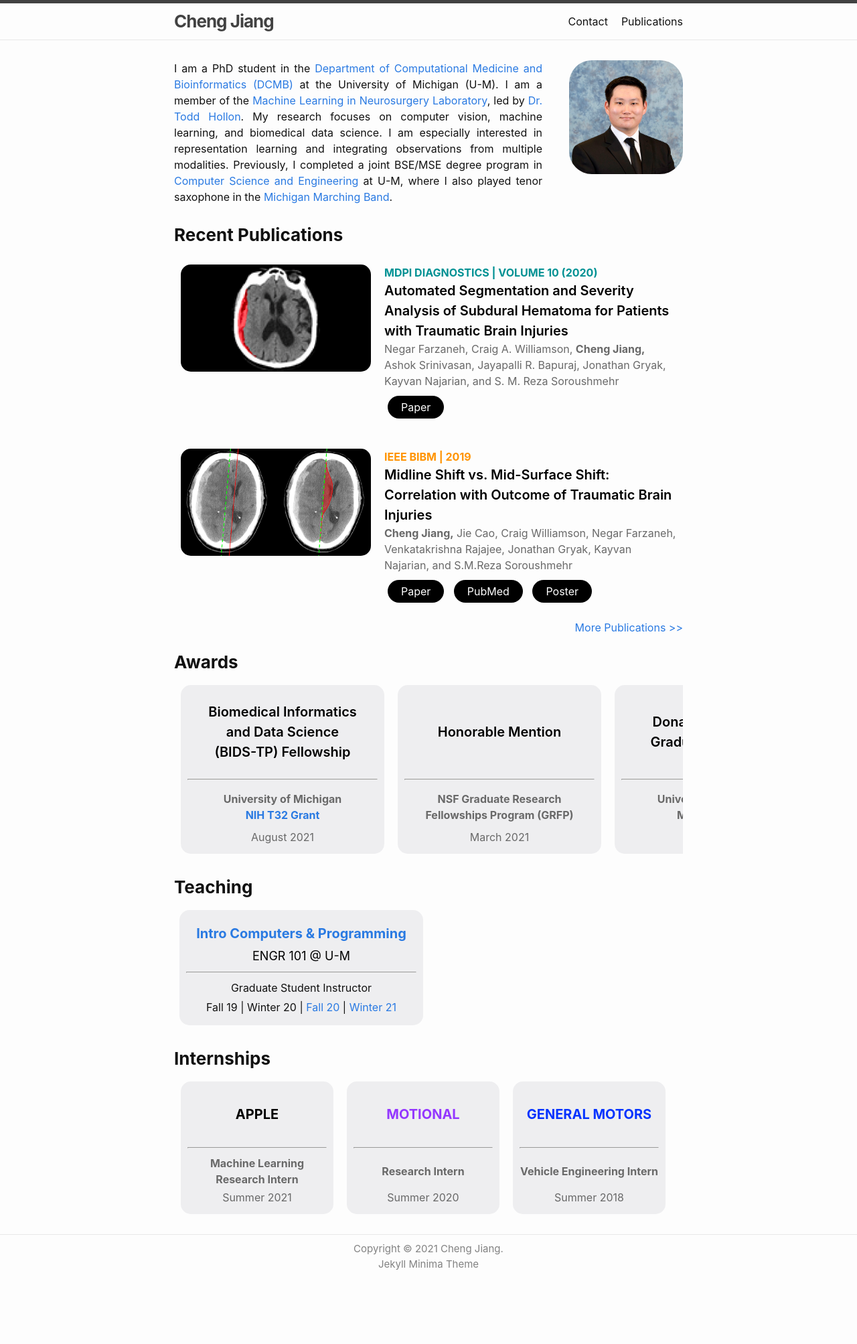
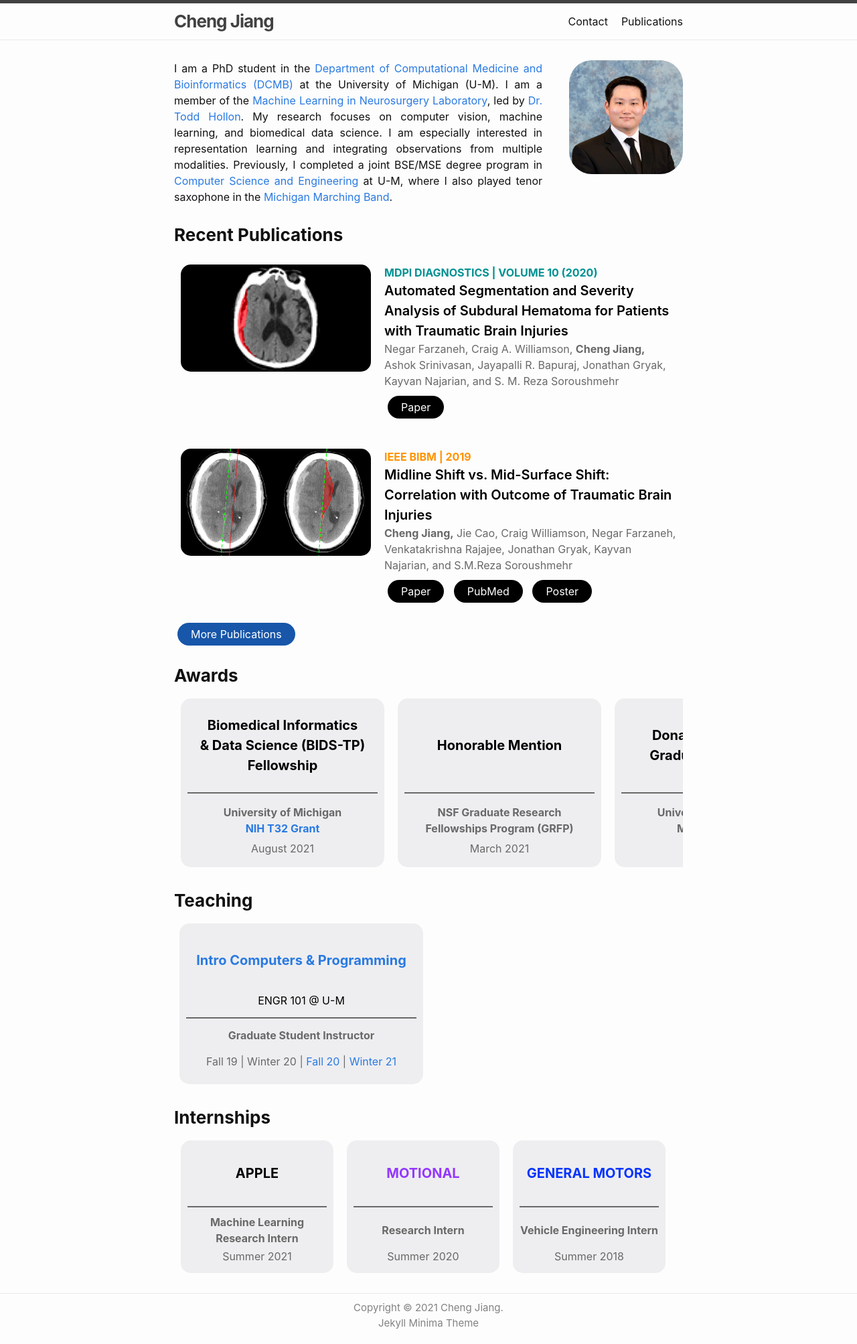
Before and after one commit to chengjia63/chengjia63.github.io, a Jekyll site: the page built from index.md, in a window 1280 px wide. Shown: the whole page at 67% size. Built offline with Jekyll 4.4.1, drawn with Linux system fonts in a browser that asks for light colours; before the commit the page ends 1919 px from its top, so only the background shows below that.

Commit message:
teaching styling and started using data for internships

```diff
--- a/_layouts/index.html
+++ b/_layouts/index.html
@@ -64,33 +64,42 @@
                 Soroushmehr
             </p>
             <div class="pill">
-                <a href="https://ieeexplore.ieee.org/document/8983159">Paper</a>
-                <a href="https://pubmed.ncbi.nlm.nih.gov/33569243/">PubMed</a>
-                <a href="/assets/posters/jiang2019midline.pdf">Poster</a>
+                <a class="pill" href="https://ieeexplore.ieee.org/document/8983159">Paper</a>
+                <a class="pill" href="https://pubmed.ncbi.nlm.nih.gov/33569243/">PubMed</a>
+                <a class="pill" href="/assets/posters/jiang2019midline.pdf">Poster</a>
             </div>
         </div>
     </div>
+    <div class="pill">
+        <a style="background-color: #1756a9" href="/publications">More Publications</a>
+    </div>
 
-    <p style="text-align:right;"><a href="/publications.html">More Publications >></a></p>
 
     <h3 style="font-weight:bold;">Awards</h3>
+    <div class="awards">
         <div class="awardcard">
-        <div class="awardonecard">
             <div class="awardname">
-                <a class="publication" href="https://bids-tp.umich.edu/home">Biomedical Informatics<br>and Data Science<br>(BIDS-TP) Fellowship</a>
-            </div><hr>
-            <div class="awarder"><div>
+                <a class="award" href="https://bids-tp.umich.edu/home">Biomedical Informatics<br>&amp; Data
+                    Science (BIDS-TP) Fellowship</a>
+            </div>
+            <hr style="height:2px;border-width:0;color:#696969;background-color:#696969">
+            <div class="awarder">
+                <div>
                     University of Michigan<br>
                     <a href="https://reporter.nih.gov/project-details/10204560">NIH T32 Grant</a>
-            </div></div>
+                </div>
+            </div>
             <div class="awardtime">
                 August 2021
             </div>
         </div>
-        <div class="awardonecard">
+        <div class="awardcard">
             <div class="awardname">
-                <a class="publication" href="https://cse.engin.umich.edu/stories/six-cse-students-recognized-by-nsf-graduate-research-fellowship-program">Honorable Mention</a>
-            </div><hr>
+                <a class="award"
+                    href="https://cse.engin.umich.edu/stories/six-cse-students-recognized-by-nsf-graduate-research-fellowship-program">Honorable
+                    Mention</a>
+            </div>
+            <hr style="height:2px;border-width:0;color:#696969;background-color:#696969">
             <div class="awarder">
                 NSF Graduate Research<br>Fellowships Program (GRFP)
             </div>
@@ -98,10 +107,12 @@
                 March 2021
             </div>
         </div>
-        <div class="awardonecard">
+        <div class="awardcard">
             <div class="awardname">
-                <a class="publication" href="https://www.michiganmarchingband.com/endowed-funds">Donald R. Shepherd<br>Graduate Fellowship</a>
-            </div><hr>
+                <a class="award" href="https://www.michiganmarchingband.com/endowed-funds">Donald R.
+                    Shepherd<br>Graduate Fellowship</a>
+            </div>
+            <hr style="height:2px;border-width:0;color:#696969;background-color:#696969">
             <div class="awarder">
                 University of Michigan<br>Marching Band
             </div>
@@ -109,10 +120,13 @@
                 May 2019
             </div>
         </div>
-        <div class="awardonecard">
+        <div class="awardcard">
             <div class="awardname">
-                <a class="publication" href="https://ece.engin.umich.edu/stories/2018-19-undergraduate-student-awards">Outstanding<br>Research Award</a>
-            </div><hr>
+                <a class="award"
+                    href="https://ece.engin.umich.edu/stories/2018-19-undergraduate-student-awards">Outstanding<br>Research
+                    Award</a>
+            </div>
+            <hr style="height:2px;border-width:0;color:#696969;background-color:#696969">
             <div class="awarder">
                 University of Michigan<br>EECS Department
             </div>
@@ -120,10 +134,11 @@
                 March 2019
             </div>
         </div>
-        <div class="awardonecard">
+        <div class="awardcard">
             <div class="awardname">
-                <a class="publication" href="https://honors.umich.edu/awards.php">James B. Angell Scholar</a>
-            </div><hr>
+                <a class="award" href="https://honors.umich.edu/awards.php">James B. Angell Scholar</a>
+            </div>
+            <hr style="height:2px;border-width:0;color:#696969;background-color:#696969">
             <div class="awarder">
                 University of Michigan
             </div>
@@ -133,40 +148,33 @@
         </div>
     </div>
     <h3 style="font-weight:bold;">Teaching</h3>
-    <div class="teachcard">
-        <div class="oneclass">
-            <h4 style="font-weight: bold; color:#000000;"><a
-                    href="https://adue.engin.umich.edu/engineering-101-introduction-to-computers-and-programming/">Intro
-                    Computers & Programming</a></h4>
-            <h5 style="color:#000000; margin-top:0px">ENGR 101 @ U-M</h5>
-            <hr>
-            <p>Graduate Student Instructor</p>
+    <div class="teaching">
+        <div class="classcard">
+            <div class="tclassname"><a
+                    href="https://adue.engin.umich.edu/engineering-101-introduction-to-computers-and-programming/">
+                    Intro Computers & Programming
+                </a></div>
+            <div class="tinstu">ENGR 101 @ U-M</div>
+            <hr style="height:2px;border-width:0;color:#696969;background-color:#696969">
+            <div class="ttitle">Graduate Student Instructor</div>
+            <div class="ttime">
                 <p>Fall 19 | Winter 20 | <a href="https://engr101staff.github.io/engr101.org/archive/f20_site.html">Fall
                         20</a> | <a href="https://engr101staff.github.io/engr101.org/archive/w21_site.html">Winter
                         21</a></p>
             </div>
         </div>
+    </div>
     <h3 style="font-weight:bold;">Internships</h3>
+    <div class="industry">
+        {% for i in site.data.internships %}
         <div class="indcard">
-        <div class="indonecard">
-            <div class="industryemployer" style="color:#000000;">APPLE</div>
-            <hr>
-            <div class="industryjobtitle">Machine Learning<br>Research Intern</div>
-            <div class="industrytime">Summer 2021</div>
+            <div class="indemp" style="color:#{{ i.color }};">
+                {{ i.employer }}
             </div>
-
-        <div class="indonecard">
-            <div class="industryemployer" style="color:#9437FF;">MOTIONAL</div>
-            <hr>
-            <div class="industryjobtitle">Research Intern</div>
-            <div class="industrytime">Summer 2020</div>
+            <hr class="cardiv">
+            <div class="indtitle">{{ i.title }}</div>
+            <div class="indtime">{{ i.time }}</div>
         </div>
-
-        <div class="indonecard">
-            <div class="industryemployer" style="color:#0433FF;">GENERAL MOTORS</div>
-            <hr>
-            <div class="industryjobtitle">Vehicle Engineering Intern</div>
-            <div class="industrytime">Summer 2018</div>
+        {% endfor %}
     </div>
 </div>
-</div>
--- a/_sass/minima/_base.scss
+++ b/_sass/minima/_base.scss
@@ -133,7 +133,7 @@
   }
 }
 
-a.publication {
+a.publication, a.award {
   color: #000000;
   text-decoration: none;
   font-weight: 600;
@@ -155,6 +155,12 @@
       text-decoration: underline;
     }
   }
+}
+a.publication{
+  font-weight: 600;
+}
+a.award {
+  font-weight: bold;
 }
 
 
--- a/_sass/minima/_layout.scss
+++ b/_sass/minima/_layout.scss
@@ -397,56 +397,14 @@
     }
 }
 
-.teachcard {
-  display: flex;
-  overflow-x: scroll;
-  flex-direction: row;
-  padding-top: $spacing-unit;
-  padding-bottom: $spacing-unit;
-}
-.teachcard .oneclass {
-  min-width: 48%;
-  width: 48%;
-  text-align: center;
-  margin-right: 1%;
-  margin-left: 1%;
-  padding-right: $spacing-unit;
-  padding-left: $spacing-unit;
-  padding-top: $spacing-unit;
-  padding-bottom: $spacing-unit;
-  border-radius: 15px;
-  background-color:#eeeef0;
-}
-@media only screen and (max-width: $on-palm) {
-  .teachcard {
-    display: flex;
-    flex-direction: row;
-    padding-top: $spacing-unit;
-    padding-bottom: $spacing-unit;
-  }
-  .teachcard .oneclass {
-    min-width: 98%;
-    text-align: center;
-    margin-top: $spacing-unit;
-    margin-bottom: $spacing-unit;
-    margin-right: 1%;
-    margin-left: 1%;
-    padding-right: $spacing-unit;
-    padding-left: $spacing-unit;
-    padding-top: $spacing-unit;
-    padding-bottom: $spacing-unit;
-    border-radius: 15px;
-    background-color:#eeeef0;
-  }
-}
+
 
 // Papers
 .pubcard {
   display : flex;
   flex-direction : row;
 }
-.pubcard .publeft {
-  width: 40%;
+.pubcard .publeft, .pubcard .pubright{
   margin-right: 0%;
   margin-left: 0%;
   margin-top: $spacing-unit;
@@ -454,15 +412,12 @@
   padding: $spacing-unit;
   background-color:default;
 }
+.pubcard .publeft {
+  width: 40%;
+}
 .pubcard .pubright {
   width: 60%;
   text-align: left;
-  margin-right: 0%;
-  margin-left: 0%;
-  margin-top: $spacing-unit;
-  margin-bottom: $spacing-unit;
-  padding: $spacing-unit;
-  background-color:default;
 }
 .pc-profile {
   width: 100%;
@@ -473,25 +428,22 @@
     display : flex;
     flex-direction : column;
   }
-  .pubcard .publeft {
+  .pubcard .publeft, .pubcard .pubright{
     width: 100%;
-    text-align: center;
-    margin-top: $spacing-unit;
-    margin-bottom: 0%;
     margin-right: 0%;
     margin-left: 0%;
     padding: $spacing-unit;
     background-color:#eeeef0;
   }
+  .pubcard .publeft {
+    text-align: center;
+    margin-top: $spacing-unit;
+    margin-bottom: 0%;
+  }
   .pubcard .pubright {
-    width: 100%;
     text-align: left;
     margin-top: 0%;
     margin-bottom: $spacing-unit;
-    margin-right: 0%;
-    margin-left: 0%;
-    padding: $spacing-unit;
-    background-color:#eeeef0;
   }
   .pc-profile {
     min-width: 160px;
@@ -501,9 +453,9 @@
 }
 .pill a{
   background-color: #000000;
-  border: none;
   color: white;
-  padding: $spacing-unit / 2;
+  padding-top: $spacing-unit / 2;
+  padding-bottom: $spacing-unit / 2;
   padding-left: $spacing-unit *2;
   padding-right:$spacing-unit * 2;
   text-align: center;
@@ -511,7 +463,6 @@
   font-size: medium;
   display: inline-block;
   margin: $spacing-unit / 2;
-  cursor: pointer;
   border-radius: 30px;
 }
 .pill a:hover {
@@ -519,141 +470,131 @@
   color: white;
 }
 
-// Awards
-.awardcard {
+// cards
+.awards, .industry, .teaching {
   display: flex;
   overflow-x: scroll;
   flex-direction: row;
   padding-top: $spacing-unit;
   padding-bottom: $spacing-unit;
 }
-.awardcard .awardonecard {
+.awards .awardcard, .industry .indcard, .teaching .classcard {
   flex-basis: max-content;
   text-align: center;
-  min-width: 40%;
   margin-right: $spacing-unit;
   margin-left: $spacing-unit;
   padding: $spacing-unit;
   border-radius: 15px;
   background-color:#eeeef0;
 }
+.awards .awardcard{
+  min-width: 40%;
+  width: 40%;
+}
+.industry .indcard {
+  min-width: 30%;
+  width: 30%;
+}
+.teaching .classcard {
+  min-width: 48%;
+  width: 48%;
+  margin-right: 1%;
+  margin-left: 1%;
+}
 @media only screen and (max-width: $on-palm) {
-  .awardcard {
+  .awards, .industry, .teaching {
     display: flex;
     flex-direction : row;
     padding-top: $spacing-unit;
     padding-bottom: $spacing-unit;
     overflow-x: scroll;
   }
-  .awardcard .awardonecard {
-    min-width: 80%;
-    width: 80%;
+  .awards .awardcard, .industry .indcard, .teaching .classcard {
     text-align: center;
     margin: $spacing-unit;
     padding: $spacing-unit;
     border-radius: 15px;
     background-color:#eeeef0;
   }
+  .awards .awardcard {
+    min-width: 80%;
+    width: 80%;
+  }
+  .industry .indcard {
+    min-width: 50%;
+    width: 50%;
+  }
+  .teaching .classcard {
+    min-width: 98%;
+    margin-right: 1%;
+    margin-left: 1%;
+  }
 }
-.awardname{
-  min-height: 120px;
-  display: flex;
-  align-items: center;
-  justify-content: center;
-  @include relative-font-size(1.25);
-  font-weight: bold;
-  color:#000000;
-  margin: 0px;
-}
-
-.awarder{
-  min-height: 60px;
+.awardname, .industryemployer, .awarder,
+.indemp, .indtitle, .indtime,
+.tclassname, .tinstu, .ttitle, .ttime{
   display: flex;
   align-items: center;
   justify-content: center;
   width: 100%;
-  font-weight: bold;
-  color:#696969;
   margin: 0px;
 }
-.awardtime{
+.awardname {
+  @include relative-font-size(1.25);
+  font-weight: bold;
+  color:#000000;
+  min-height: 120px;
+}
+.awarder {
+  color:#696969;
+  font-weight: bold;
+  min-height: 60px;
+}
+.awardtime {
+  color:#696969;
   min-height: 30px;
-  display: flex;
-  align-items: center;
-  justify-content: center;
-  width: 100%;
+}
+.indemp {
+  @include relative-font-size(1.25);
+  font-weight: bold;
+  color:#000000;
+  min-height: 78px;
+}
+.indtitle {
   color:#696969;
-  margin: 0px;
+  font-weight: bold;
+  min-height: 48px;
+}
+.indtime {
+  color:#696969;
+  min-height: 30px;
+}
+.tclassname {
+  @include relative-font-size(1.25);
+  font-weight: bold;
+  color:#000000;
+  min-height: 90px;
+}
+.tinstu{
+  color:#000000;
+  min-height: 30px;
+}
+.ttitle {
+  color:#696969;
+  font-weight: bold;
+  min-height: 30px;
+}
+.ttime {
+  color:#696969;
+  min-height: 48px;
+}
+.ttime p {
+  margin:0px;
 }
 
-// Industry
-.indcard {
-  display: flex;
-  overflow-x: scroll;
-  flex-direction: row;
-  padding-top: $spacing-unit;
-  padding-bottom: $spacing-unit;
+hr.cardiv {
+    height:2px;
+    border-width:0;
+    color:#696969;
+    background-color:#696969;
 }
-.indcard .indonecard {
-  flex-basis: max-content;
-  text-align: center;
-  min-width: 30%;
-  margin-right: $spacing-unit;
-  margin-left: $spacing-unit;
-  padding: $spacing-unit;
-  border-radius: 15px;
-  background-color:#eeeef0;
-}
-@media only screen and (max-width: $on-palm) {
-  .indcard {
-    display: flex;
-    flex-direction : row;
-    padding-top: $spacing-unit;
-    padding-bottom: $spacing-unit;
-    overflow-x: scroll;
-  }
-  .indcard .indonecard {
-    min-width: 50%;
-    width: 50%;
-    text-align: center;
-    margin: $spacing-unit;
-    padding: $spacing-unit;
-    border-radius: 15px;
-    background-color:#eeeef0;
-  }
-}
-
-.industryemployer{
-  @include relative-font-size(1.25);
-
-  @media screen and (min-width: $on-large) {
-    @include relative-font-size(1.25);
-  }
-  margin-top: $spacing-unit / 2;
-  min-height: 78px;
-  display: flex;
-  align-items: center;
-  justify-content: center;
-  font-weight: bold;
-  color:#000000;
-  margin: 0px;
-}
-.industryjobtitle{
-  min-height: 48px;
-  display: flex;
-  align-items: center;
-  justify-content: center;
-  width: 100%;
-  font-weight: bold;
-  color:#696969;
-  margin: 0px;
-}
-.industrytime{
-  min-height: 30px;
-  display: flex;
-  align-items: center;
-  justify-content: center;
-  width: 100%;
-  color:#696969;
-  margin: 0px;
-}
```
Also changed, not shown: _data/internships.yml (added, +12 -0 lines). Lines whose indentation alone changed are shown as unchanged.
